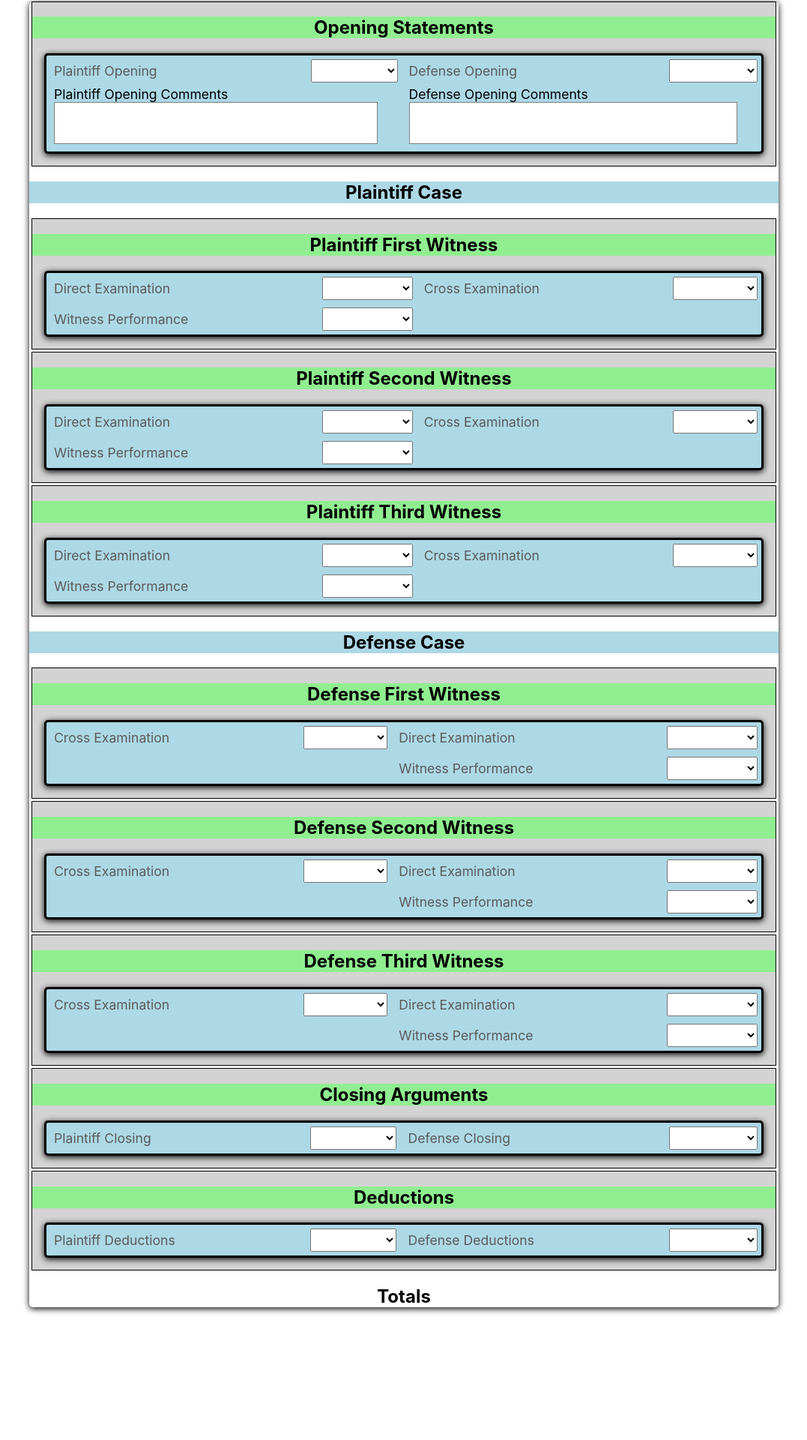
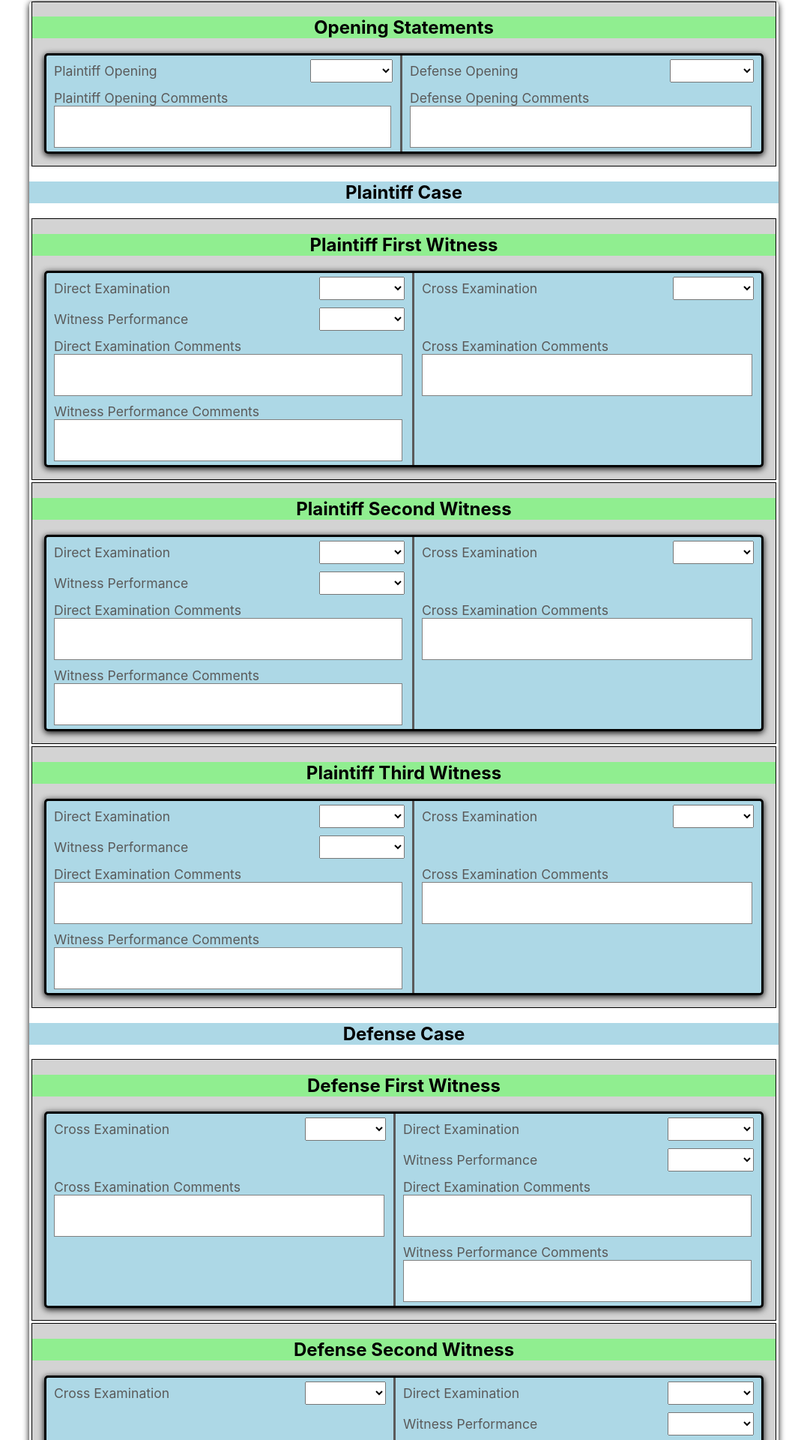
Before and after one commit to gdickison/mock-trial-scoresheet, a React (Create React App) app: page / in a window 1280 px wide. Shown: the part 340-2260 px from the top of the page at 75% size, without its empty margins (101-1178 px from the left). Before the commit the page ends 2103 px from the top, so only its background shows below. Built offline with nearby package versions, Linux system fonts and the light colour scheme.

Commit message:
Refactor the comments component, add state, misc styling to make the overall form look better

```diff
--- a/src/components/Score.js
+++ b/src/components/Score.js
@@ -32,7 +32,7 @@ const Score = ({party, id, label}) => {
         setScore(e.target.value);
     }
 
-    const scores = ['', 1, 2, 3, 4, 5, 6, 7, 8, 9, 10];
+    const scores = ['', 10, 9, 8, 7, 6, 5, 4, 3, 2, 1];
     const scoreOptions = scores.map(score => {
         return <option key={score} value={score}>{score}</option>
     });
@@ -49,13 +49,18 @@ const Score = ({party, id, label}) => {
     )
 }
 
-export const Comments = ({label}) => {
+export const Comments = ({party, id, label}) => {
+    const [comment, setComment] = useState('');
+
+    const handleChange = e => {
+        e.preventDefault();
+        setComment(e.target.value);
+    }
+
     return (
-        <div className="comments">
-            <div>
-                <label className="comment-label" htmlFor="1234">{label}</label>
-                <textarea className="text-area" id="1234"></textarea>
-            </div>
+        <div className={"comments " + party + "-input"}>
+            <label className="comment-label" htmlFor={party + "-" + id + "-comment"}>{label}</label>
+            <textarea className="text-area" value={comment} onChange={handleChange} id={party + "-" + id + "-comment"}></textarea>
         </div>
     )
 }
--- a/src/components/Scoresheet.js
+++ b/src/components/Scoresheet.js
@@ -12,8 +12,8 @@ const Scoresheet = (props) => {
                     <ScoreOpenClose>
                         <Score party="p" id="open" label="Plaintiff Opening"/>
                         <Score party="d" id="open" label="Defense Opening"/>
-                    <Comments label="Plaintiff Opening Comments" />
-                    <Comments label="Defense Opening Comments" />
+                        <Comments party="p" id="open" label="Plaintiff Opening Comments" />
+                        <Comments party="d" id="open" label="Defense Opening Comments" />
                     </ScoreOpenClose>
                 </div>
                 <div>
@@ -25,6 +25,10 @@ const Scoresheet = (props) => {
                         <Score party="p" id="p-w-1-direct" label="Direct Examination" />
                         <Score party="d" id="p-w-1-cross" label="Cross Examination" />
                         <Score party="p" id="p-w-1-performance" label="Witness Performance" />
+                        <div></div>
+                        <Comments party="p" id="p-w-1-direct" label="Direct Examination Comments" />
+                        <Comments party="d" id="p-w-1-cross" label="Cross Examination Comments" />
+                        <Comments party="p" id="p-w-1-performance" label="Witness Performance Comments" />
                     </ScoreSection>
                 </div>
                 <div className="score-sheet-section">
@@ -33,6 +37,10 @@ const Scoresheet = (props) => {
                         <Score party="p" id="p-w-2-direct" label="Direct Examination" />
                         <Score party="d" id="p-w-2-cross" label="Cross Examination" />
                         <Score party="p" id="p-w-2-performance" label="Witness Performance" />
+                        <div></div>
+                        <Comments party="p" id="p-w-2-direct" label="Direct Examination Comments" />
+                        <Comments party="d" id="p-w-2-cross" label="Cross Examination Comments" />
+                        <Comments party="p" id="p-w-2-performance" label="Witness Performance Comments" />
                     </ScoreSection>
                 </div>
                 <div className="score-sheet-section">
@@ -41,6 +49,10 @@ const Scoresheet = (props) => {
                         <Score party="p" id="p-w-3-direct" label="Direct Examination" />
                         <Score party="d" id="p-w-3-cross" label="Cross Examination" />
                         <Score party="p" id="p-w-3-performance" label="Witness Performance" />
+                        <div></div>
+                        <Comments party="p" id="p-w-3-direct" label="Direct Examination Comments" />
+                        <Comments party="d" id="p-w-3-cross" label="Cross Examination Comments" />
+                        <Comments party="p" id="p-w-3-performance" label="Witness Performance Comments" />
                     </ScoreSection>
                 </div>
                 <div>
@@ -51,26 +63,38 @@ const Scoresheet = (props) => {
                     <ScoreSection>
                         <Score party="p" id="d-w-1-cross" label="Cross Examination" />
                         <Score party="d" id="d-w-1-direct" label="Direct Examination" />
-                        <div></div>
+                        {<div className="p-input"></div>}
                         <Score party="d" id="d-w-1-performance" label="Witness Performance" />
+                        <Comments party="p" id="d-w-1-cross" label="Cross Examination Comments" />
+                        <Comments party="d" id="d-w-1-direct" label="Direct Examination Comments" />
+                        {<div className="p-input"></div>}
+                        <Comments party="d" id="d-w-1-performance" label="Witness Performance Comments" />
                     </ScoreSection>
                 </div>
                 <div className="score-sheet-section">
                     <ScoreSectionHeader sectionHeaderText="Defense Second Witness" />
                     <ScoreSection>
-                        <Score party="p" id="d-w-2-cross" label="Cross Examination" />
+                    <Score party="p" id="d-w-2-cross" label="Cross Examination" />
                         <Score party="d" id="d-w-2-direct" label="Direct Examination" />
-                        <div></div>
+                        {<div className="p-input"></div>}
                         <Score party="d" id="d-w-2-performance" label="Witness Performance" />
+                        <Comments party="p" id="d-w-2-cross" label="Cross Examination Comments" />
+                        <Comments party="d" id="d-w-2-direct" label="Direct Examination Comments" />
+                        {<div className="p-input"></div>}
+                        <Comments party="d" id="d-w-2-performance" label="Witness Performance Comments" />
                     </ScoreSection>
                 </div>
                 <div className="score-sheet-section">
                     <ScoreSectionHeader sectionHeaderText="Defense Third Witness" />
                     <ScoreSection>
-                        <Score party="p" id="d-w-3-cross" label="Cross Examination" />
+                    <Score party="p" id="d-w-3-cross" label="Cross Examination" />
                         <Score party="d" id="d-w-3-direct" label="Direct Examination" />
-                        <div></div>
+                        {<div className="p-input"></div>}
                         <Score party="d" id="d-w-3-performance" label="Witness Performance" />
+                        <Comments party="p" id="d-w-3-cross" label="Cross Examination Comments" />
+                        <Comments party="d" id="d-w-3-direct" label="Direct Examination Comments" />
+                        {<div className="p-input"></div>}
+                        <Comments party="d" id="d-w-3-performance" label="Witness Performance Comments" />
                     </ScoreSection>
                 </div>
                 <div className="score-sheet-section">
@@ -78,6 +102,8 @@ const Scoresheet = (props) => {
                     <ScoreOpenClose>
                         <Score party="p" id="close" label="Plaintiff Closing"/>
                         <Score party="d" id="close" label="Defense Closing"/>
+                        <Comments party="p" id="close" label="Plaintiff Closing Comments" />
+                        <Comments party="d" id="close" label="Defense Closing Comments" />
                     </ScoreOpenClose>
                 </div>
                 <div className="score-sheet-section">
@@ -85,6 +111,8 @@ const Scoresheet = (props) => {
                     <ScoreOpenClose>
                         <Score party="p" id="deductions" label="Plaintiff Deductions"/>
                         <Score party="d" id="deductions" label="Defense Deductions"/>
+                        <Comments party="p" id="deductions" label="Explanation" />
+                        <Comments party="d" id="deductions" label="Explanation" />
                     </ScoreOpenClose>
                 </div>
                 <div>
--- a/src/styles/Scoresheet.css
+++ b/src/styles/Scoresheet.css
@@ -15,7 +15,6 @@
 .score-container {
     display: grid;
     grid-template-columns: auto auto;
-    /* grid-template-rows: 2; */
     border: solid;
     box-shadow: 0 2px 8px rgba(0, 0, 0, 26);
     border-radius: 5px;
@@ -43,28 +42,34 @@
 }
 
 .p-label, .p-input, .d-label, .d-input {
-    padding: 5px 0 5px 0;
+    padding: 5px 5px 5px 0;
     font-size: 1.1rem;
     font-weight: normal;
     color: #5a5a5a;
-    margin: 0 5px;
+    margin-left: 5px;
 }
 
-label {
-    font-size: 1.1rem;
-    margin-left: 10px;
+.p-input {
+    border-right: solid;
+}
+
+.p-label, .d-label {
     pointer-events: none;
 }
 
 @media only screen and (max-width: 440px) {
     .text-area {
-        width: 85%;
+        width: 90%;
     }
 }
 
 @media only screen and (min-width: 441px) {
     .text-area {
-        width: 90%;
+        width: 96%;
+    }
+
+    .select {
+        margin-right: 5px;
     }
 }
 
@@ -74,14 +79,16 @@ label {
     outline: none;
     resize: none;
     border: 1px solid grey;
-    margin: 0 0 10px 10px;
     font-family: "Roboto", sans-serif;
+    margin-left: 5px;
 }
 
 .comment-label {
     display: block;
+    pointer-events: none;
+    margin-left: 5px;
 }
 
-.select:hover {
+.select:hover, .text-area:hover {
     border: solid 2px blue;
 }
```
